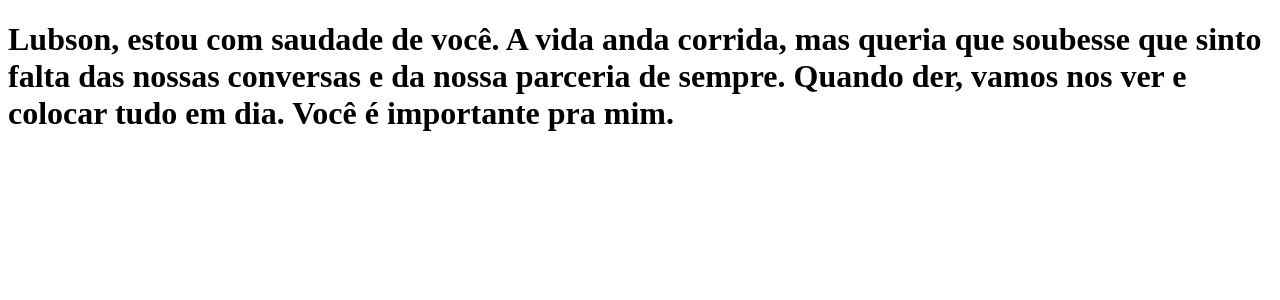
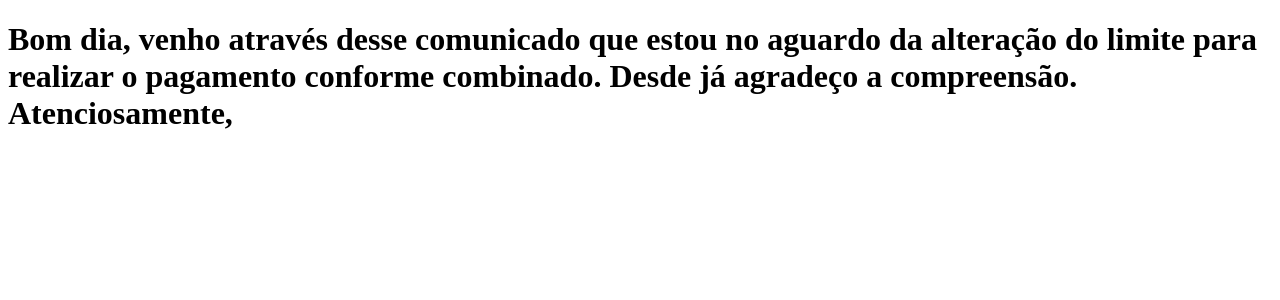
Before and after one commit to williangauze/clone-tabnews, a Next.js app: page / in a window 1280 px wide. Shown: the top 300 px of the page. Built offline with nearby package versions, Linux system fonts and the light colour scheme.

Commit message:
mensagem para leandro

```diff
--- a/pages/index.js
+++ b/pages/index.js
@@ -1,10 +1,9 @@
 function Home () {
-    return <h1> Lubson, estou com saudade de você. A vida anda corrida,
-        mas queria que soubesse
-        que sinto falta das nossas
-        conversas e da nossa parceria de sempre.
-        Quando der, vamos nos ver e colocar tudo em dia.
-        Você é importante pra mim. </h1>
+    return <h1> Bom dia, venho através desse comunicado que estou no
+        aguardo da alteração do limite para realizar o pagamento conforme combinado.
+        Desde já agradeço a compreensão.
+
+        Atenciosamente, </h1>
 }
 
 export default Home;
```
